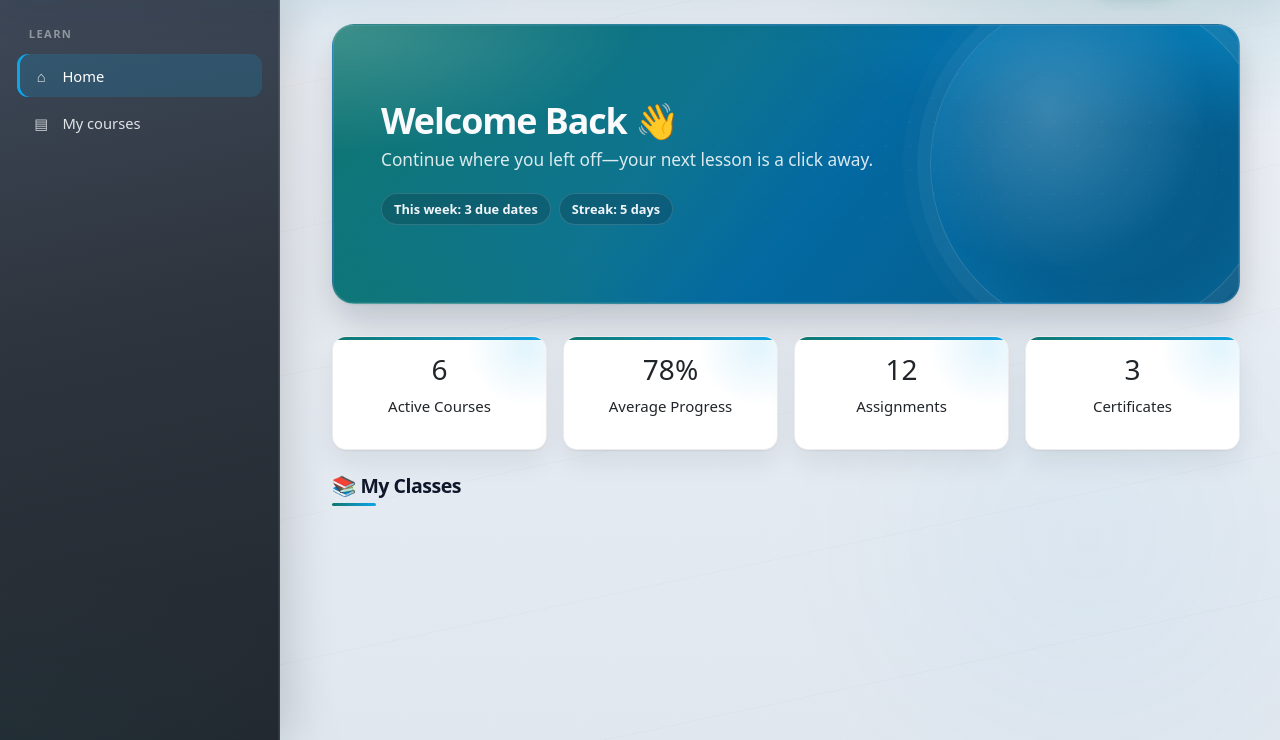
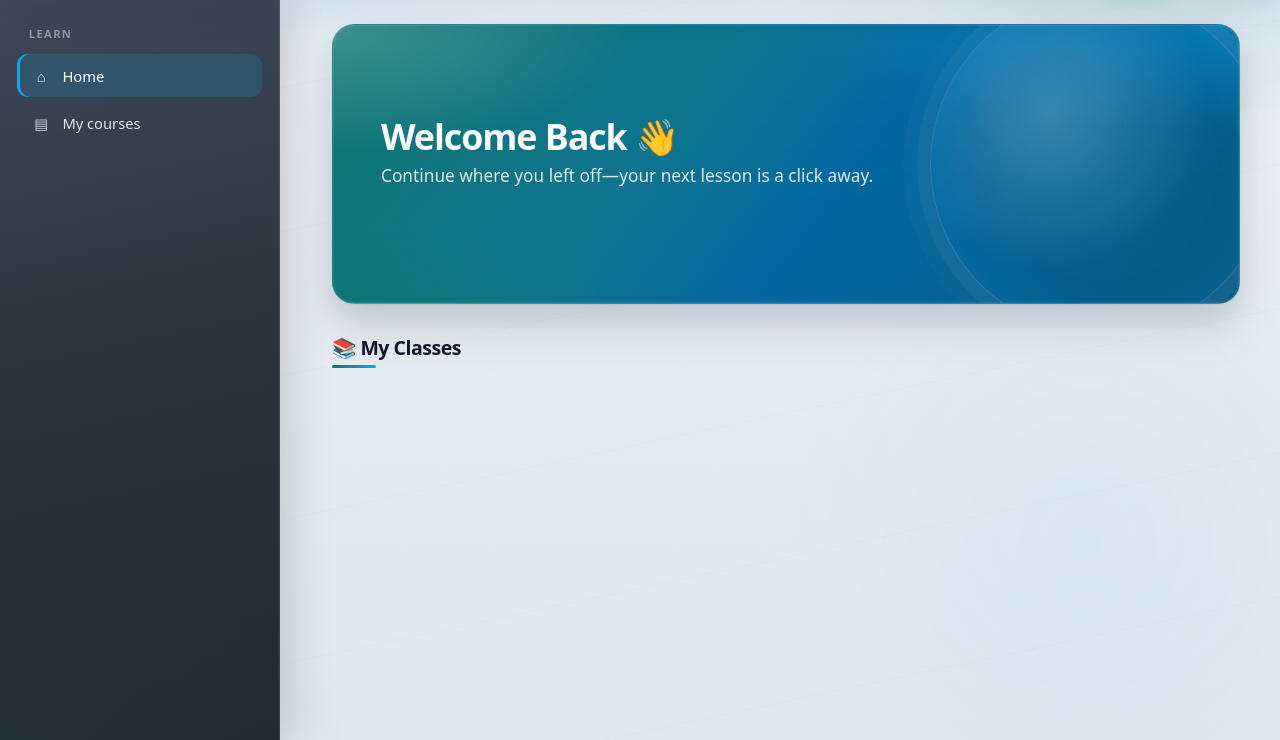
Before and after one commit to lnWilliam/Lms-2nd-Year, a PHP site: page /assets/pages/home.php in a window 1280 px wide. Shown: the part 60-800 px from the top of the page. Run offline with PHP 8.4, Linux system fonts and the light colour scheme; the visitor is signed in with stand-in values (Sample User, id 1); data that the repository does not hold is empty.

Commit message:
refactor: removed stats card irrelevant to the lms version

```diff
--- a/assets/pages/home.php
+++ b/assets/pages/home.php
@@ -243,37 +243,6 @@ if (isset($_SESSION['success'])) {
         <h2>Welcome Back <?php echo isset($user) ? $user['first_name'] . " " . $user['last_name'] : "" ?>👋</h2>
         <p>Continue where you left off—your next lesson is a click away.</p>
         <div class="hero-meta">
-          <span class="lms-pill">This week: 3 due dates</span>
-          <span class="lms-pill">Streak: 5 days</span>
-        </div>
-      </div>
-
-      <!-- STATS -->
-
-      <div class="row g-3 mb-4">
-        <div class="col-md-3 stat-box">
-          <div class="card p-3 text-center shadow-sm">
-            <h3>6</h3>
-            <p>Active Courses</p>
-          </div>
-        </div>
-        <div class="col-md-3 stat-box">
-          <div class="card p-3 text-center shadow-sm">
-            <h3>78%</h3>
-            <p>Average Progress</p>
-          </div>
-        </div>
-        <div class="col-md-3 stat-box">
-          <div class="card p-3 text-center shadow-sm">
-            <h3>12</h3>
-            <p>Assignments</p>
-          </div>
-        </div>
-        <div class="col-md-3 stat-box">
-          <div class="card p-3 text-center shadow-sm">
-            <h3>3</h3>
-            <p>Certificates</p>
-          </div>
         </div>
       </div>
 
```
Also changed, not shown: database.sql (+1 -8 lines).
